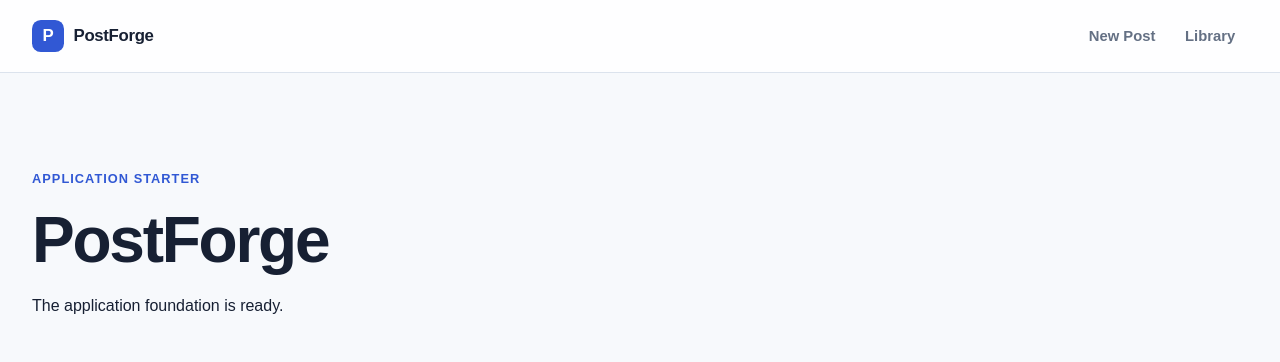
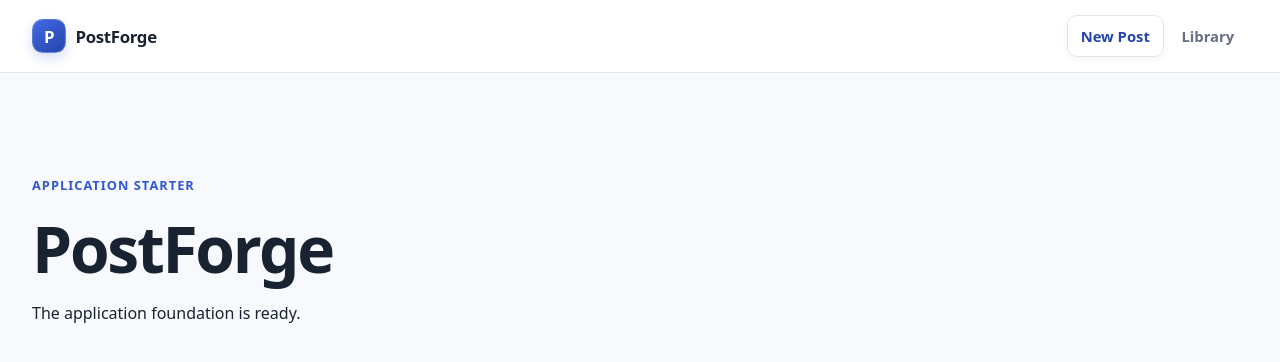
Before and after one commit to Hayatmohamud/PostForge, a Next.js app in the folder post-forge/: page / in a window 1280 px wide. Shown: the top 362 px of the page. Built offline with nearby package versions, Linux system fonts and the light colour scheme.

Commit message:
feat(ui): refine app shell design system

```diff
--- a/post-forge/src/app/globals.css
+++ b/post-forge/src/app/globals.css
@@ -2,10 +2,11 @@
   color-scheme: light;
   --color-canvas: #f7f9fc;
   --color-surface: #ffffff;
-  --color-surface-muted: #eef2f7;
-  --color-border: #dce3ed;
-  --color-text: #172033;
-  --color-text-muted: #647084;
+  --color-surface-muted: #f1f4f8;
+  --color-border: #e1e7ef;
+  --color-border-strong: #cbd5e1;
+  --color-text: #182230;
+  --color-text-muted: #667085;
   --color-brand: #3158d4;
   --color-brand-dark: #2445ad;
   --color-focus: #1e62d0;
@@ -13,52 +14,64 @@
   --color-warning: #9a5a08;
   --color-error: #b42318;
   --color-info: #2266a8;
-  --radius-sm: 0.5rem;
-  font-family: Arial, Helvetica, sans-serif;
+  --color-stage-research: #5965d8;
+  --color-stage-verify: #8756c7;
+  --color-stage-write: #3478d4;
+  --color-stage-edit: #168a82;
+  --color-stage-illustrate: #c87819;
+  --color-stage-publish: #21845b;
+  --radius-sm: 0.625rem;
+  --radius-md: 0.875rem;
+  --radius-lg: 1.125rem;
+  --shadow-card: 0 12px 30px rgb(24 34 48 / 0.06);
+  font-family: ui-sans-serif, system-ui, -apple-system, BlinkMacSystemFont, "Segoe UI", sans-serif;
   background: var(--color-canvas);
   color: var(--color-text);
 }
 * { box-sizing: border-box; }
 html { min-width: 320px; }
-body { margin: 0; min-height: 100vh; background: var(--color-canvas); color: var(--color-text); }
+body { margin: 0; min-height: 100vh; background: var(--color-canvas); color: var(--color-text); -webkit-font-smoothing: antialiased; }
 a { color: inherit; }
 .skip-link { position: absolute; z-index: 10; top: 0.75rem; left: 0.75rem; padding: 0.65rem 0.9rem; border-radius: var(--radius-sm); background: var(--color-text); color: #fff; transform: translateY(-180%); }
 .skip-link:focus { transform: translateY(0); }
-.site-header { border-bottom: 1px solid var(--color-border); background: rgb(255 255 255 / 0.92); }
+.site-header { position: sticky; top: 0; z-index: 5; border-bottom: 1px solid var(--color-border); background: rgb(255 255 255 / 0.9); backdrop-filter: blur(14px); }
 .header-inner { display: flex; align-items: center; justify-content: space-between; width: min(100% - 2rem, 76rem); min-height: 4.5rem; margin: 0 auto; gap: 1rem; }
 .brand { display: inline-flex; align-items: center; gap: 0.6rem; color: var(--color-text); font-size: 1.05rem; font-weight: 750; letter-spacing: -0.02em; text-decoration: none; }
-.brand-mark { display: grid; width: 2rem; height: 2rem; place-items: center; border-radius: 0.55rem; background: var(--color-brand); color: #fff; font-weight: 800; }
+.brand-mark { display: grid; width: 2.125rem; height: 2.125rem; place-items: center; border: 1px solid rgb(255 255 255 / 0.25); border-radius: 0.65rem; background: linear-gradient(145deg, #4269e2, var(--color-brand-dark)); box-shadow: 0 5px 12px rgb(49 88 212 / 0.2); color: #fff; font-weight: 800; }
 .primary-nav { display: flex; align-items: center; gap: 0.25rem; }
-.nav-link { padding: 0.65rem 0.8rem; border-radius: var(--radius-sm); color: var(--color-text-muted); font-size: 0.925rem; font-weight: 650; text-decoration: none; }
+.nav-link { padding: 0.625rem 0.8rem; border: 1px solid transparent; border-radius: var(--radius-sm); color: var(--color-text-muted); font-size: 0.925rem; font-weight: 650; text-decoration: none; transition: background-color 160ms ease, border-color 160ms ease, color 160ms ease; }
 .nav-link:hover { background: var(--color-surface-muted); color: var(--color-text); }
+.nav-link[aria-current="page"] { border-color: var(--color-border); background: var(--color-surface); box-shadow: 0 2px 8px rgb(24 34 48 / 0.05); color: var(--color-brand-dark); }
 .app-content { min-height: calc(100vh - 4.5rem); }
-main { width: min(100% - 2rem, 76rem); margin: 0 auto; padding: clamp(3rem, 8vw, 6rem) 0; }
+main { width: min(100% - 2rem, 76rem); margin: 0 auto; padding: clamp(3.5rem, 8vw, 6.5rem) 0; }
 h1, h2, h3 { margin: 0; letter-spacing: -0.035em; line-height: 1.12; }
 h1 { font-size: clamp(2.25rem, 7vw, 4rem); }
 h2 { font-size: clamp(1.5rem, 3vw, 2.25rem); }
-p { line-height: 1.6; }
+p { line-height: 1.65; }
 .eyebrow { margin: 0 0 1rem; color: var(--color-brand); font-size: 0.8rem; font-weight: 750; letter-spacing: 0.08em; text-transform: uppercase; }
-.button { display: inline-flex; min-height: 2.75rem; align-items: center; justify-content: center; gap: 0.5rem; padding: 0.65rem 1rem; border: 1px solid transparent; border-radius: var(--radius-sm); font: inherit; font-size: 0.925rem; font-weight: 700; line-height: 1; cursor: pointer; transition: background-color 160ms ease, border-color 160ms ease, color 160ms ease; }
+.button { display: inline-flex; min-height: 2.75rem; align-items: center; justify-content: center; gap: 0.5rem; padding: 0.65rem 1rem; border: 1px solid transparent; border-radius: var(--radius-sm); font: inherit; font-size: 0.925rem; font-weight: 700; line-height: 1; cursor: pointer; transition: background-color 160ms ease, border-color 160ms ease, box-shadow 160ms ease, color 160ms ease, transform 160ms ease; }
 .button:disabled { cursor: not-allowed; opacity: 0.55; }
 .button-primary { background: var(--color-brand); color: #fff; }
-.button-primary:hover:not(:disabled) { background: var(--color-brand-dark); }
+.button-primary:hover:not(:disabled) { background: var(--color-brand-dark); box-shadow: 0 5px 12px rgb(49 88 212 / 0.2); transform: translateY(-1px); }
 .button-secondary { border-color: var(--color-border); background: var(--color-surface); color: var(--color-text); }
-.button-secondary:hover:not(:disabled) { background: var(--color-surface-muted); }
+.button-secondary:hover:not(:disabled) { border-color: var(--color-border-strong); background: var(--color-surface-muted); }
 .button-quiet { background: transparent; color: var(--color-brand-dark); }
 .button-quiet:hover:not(:disabled) { background: var(--color-surface-muted); }
-.status { display: inline-flex; align-items: center; gap: 0.5rem; min-height: 2.25rem; padding: 0.5rem 0.75rem; border-radius: var(--radius-sm); font-size: 0.875rem; font-weight: 650; }
+.status { display: inline-flex; align-items: center; gap: 0.5rem; min-height: 2.25rem; padding: 0.5rem 0.75rem; border: 1px solid transparent; border-radius: 999px; font-size: 0.875rem; font-weight: 650; }
 .status-icon { font-size: 1rem; line-height: 1; }
 .status-neutral { background: var(--color-surface-muted); color: var(--color-text-muted); }
 .status-info { background: #e8f2fc; color: var(--color-info); }
 .status-success { background: #e6f5ee; color: var(--color-success); }
 .status-warning { background: #fff3df; color: var(--color-warning); }
 .status-error { background: #fdebe9; color: var(--color-error); }
+.surface-card { border: 1px solid var(--color-border); border-radius: var(--radius-lg); background: var(--color-surface); box-shadow: var(--shadow-card); }
+.editorial-content { font-family: Georgia, "Times New Roman", serif; }
 :focus-visible { outline: 3px solid var(--color-focus); outline-offset: 3px; }
 @media (max-width: 540px) {
   .header-inner { min-height: 4rem; }
   .nav-link { padding: 0.55rem 0.6rem; font-size: 0.875rem; }
   .app-content { min-height: calc(100vh - 4rem); }
-  main { padding: 2.5rem 0; }
+  main { padding: 2.75rem 0; }
 }
 @media (prefers-reduced-motion: reduce) {
   *, *::before, *::after { scroll-behavior: auto !important; transition-duration: 0.01ms !important; animation-duration: 0.01ms !important; animation-iteration-count: 1 !important; }
--- a/post-forge/src/components/app-shell.tsx
+++ b/post-forge/src/components/app-shell.tsx
@@ -1,11 +1,14 @@
 "use client";
 
 import Link from "next/link";
+import { usePathname } from "next/navigation";
 import type { ReactNode } from "react";
 
 type AppShellProps = { children: ReactNode };
 
 export function AppShell({ children }: AppShellProps) {
+  const pathname = usePathname();
+
   return (
     <div className="app-shell">
       <a
@@ -28,8 +31,8 @@ export function AppShell({ children }: AppShellProps) {
             <span>PostForge</span>
           </Link>
           <nav className="primary-nav" aria-label="Primary navigation">
-            <Link className="nav-link" href="/">New Post</Link>
-            <Link className="nav-link" href="/library">Library</Link>
+            <Link className="nav-link" href="/" aria-current={pathname === "/" ? "page" : undefined}>New Post</Link>
+            <Link className="nav-link" href="/library" aria-current={pathname.startsWith("/library") ? "page" : undefined}>Library</Link>
           </nav>
         </div>
       </header>
```
